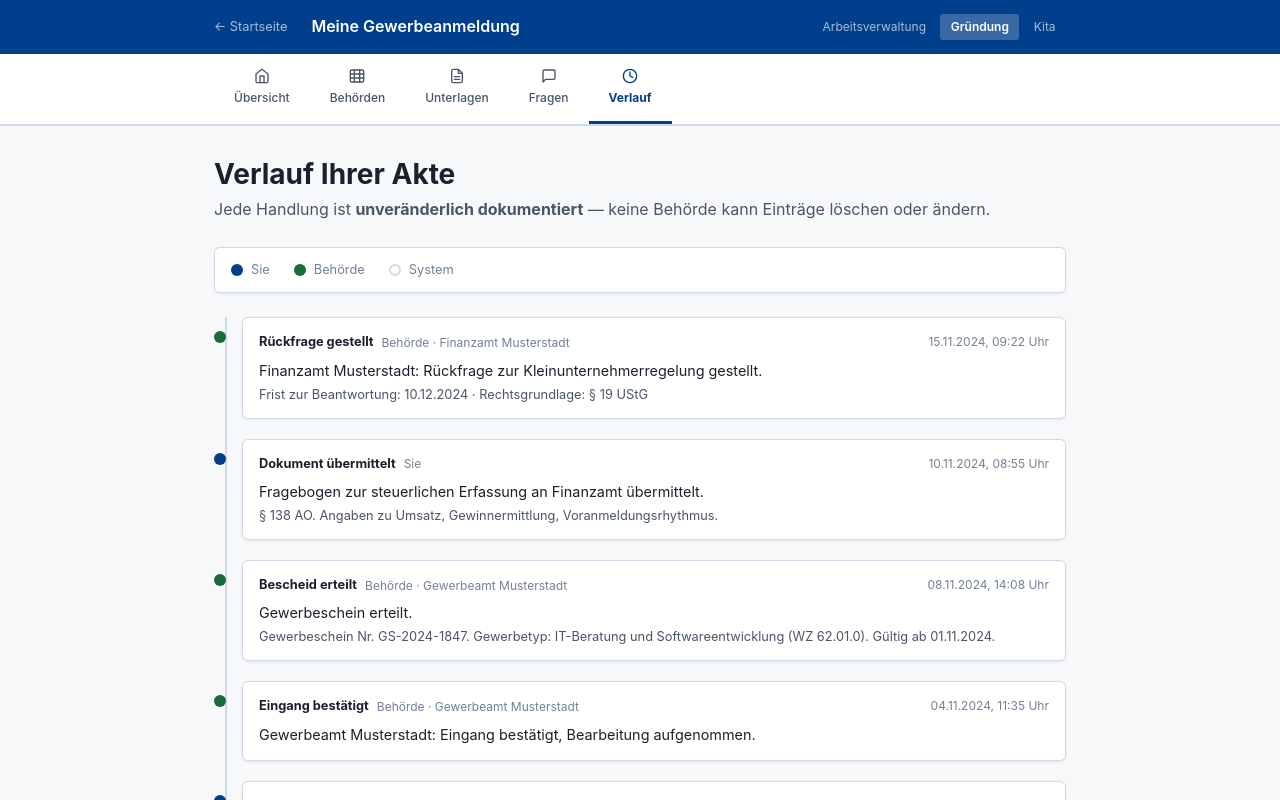
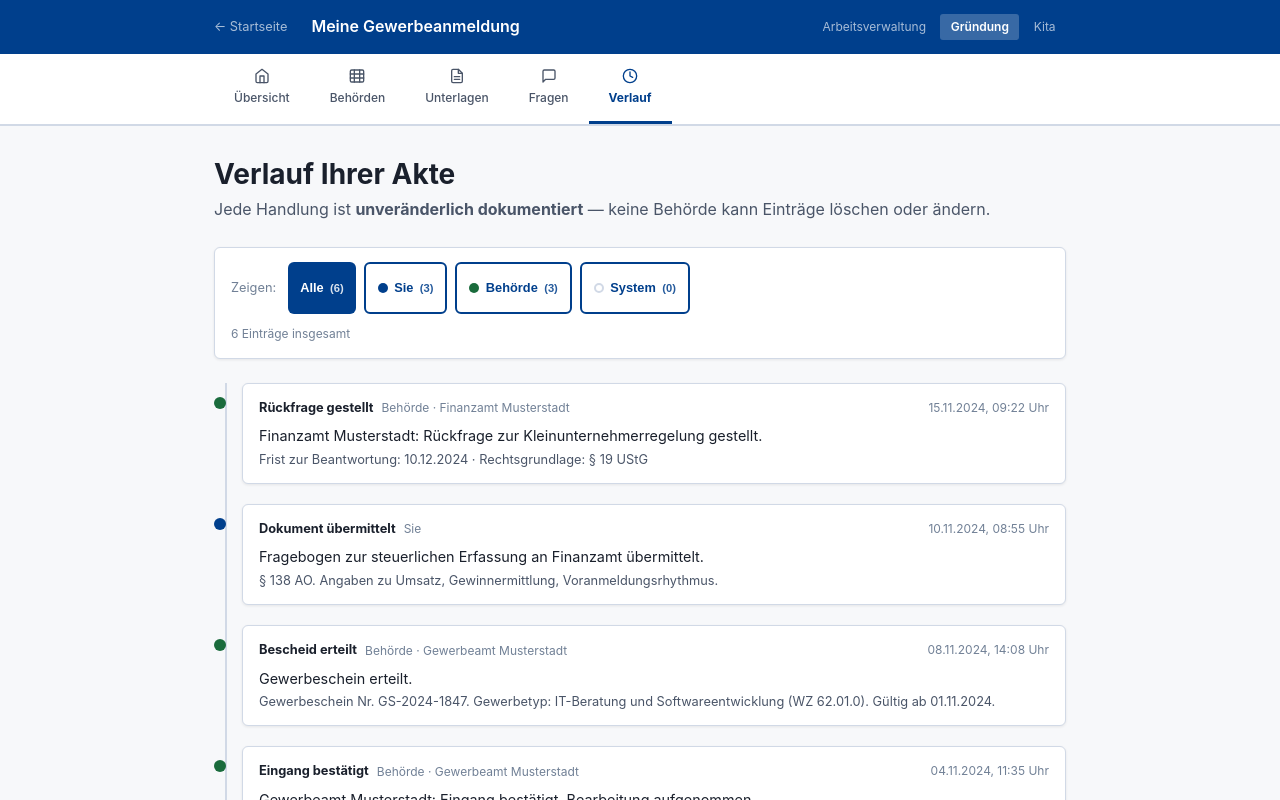
Before and after one commit to d0npedro/open-state, a Next.js app in the folder demo/: page /gruendung/verlauf in a window 1280 px wide. Shown: the top 800 px of the page. Built offline with nearby package versions, Linux system fonts and the light colour scheme.

Commit message:
feat(ug): verlauf filter by handelnde stelle
Client-side filter chips (Alle/Sie/Behörde/System) with counts and empty state on Verlauf; E2E coverage.

```diff
--- a/demo/app/gruendung/verlauf/page.tsx
+++ b/demo/app/gruendung/verlauf/page.tsx
@@ -1,5 +1,6 @@
 'use client';
 
+import { useMemo, useState } from 'react';
 import { useGruendungState } from '@/context/GruendungStateContext';
 import { Icon } from '@/components/Icon';
 import type { GruendungsEreignisTyp } from '@/types/gruendung';
@@ -22,21 +23,46 @@ const ereignisLabels: Record<GruendungsEreignisTyp, string> = {
   gruendungsakte_abgeschlossen: 'Akte abgeschlossen',
 };
 
-const stelleLabel: Record<string, string> = {
+type StelleFilter = 'ALLE' | 'GRUENDER' | 'BEHOERDE' | 'SYSTEM';
+
+const stelleLabel: Record<Exclude<StelleFilter, 'ALLE'>, string> = {
   GRUENDER: 'Sie',
   BEHOERDE: 'Behörde',
   SYSTEM:   'System',
 };
 
-const stelleDotStyle: Record<string, React.CSSProperties> = {
+const stelleDotStyle: Record<Exclude<StelleFilter, 'ALLE'>, React.CSSProperties> = {
   GRUENDER: { background: 'var(--color-primary)' },
   BEHOERDE: { background: 'var(--color-success)' },
   SYSTEM:   { background: 'white', border: '2px solid var(--color-border)' },
 };
 
+const filterOptions: { id: StelleFilter; label: string }[] = [
+  { id: 'ALLE',     label: 'Alle' },
+  { id: 'GRUENDER', label: 'Sie' },
+  { id: 'BEHOERDE', label: 'Behörde' },
+  { id: 'SYSTEM',   label: 'System' },
+];
+
 export default function VerlaufPage() {
   const { akte } = useGruendungState();
-  const chronologisch = [...akte.ereignisse].reverse();
+  const [filter, setFilter] = useState<StelleFilter>('ALLE');
+
+  const counts = useMemo(() => {
+    const base = { ALLE: 0, GRUENDER: 0, BEHOERDE: 0, SYSTEM: 0 };
+    for (const e of akte.ereignisse) {
+      base.ALLE += 1;
+      base[e.handelndeStelle] += 1;
+    }
+    return base;
+  }, [akte.ereignisse]);
+
+  const chronologisch = useMemo(() => {
+    const list = filter === 'ALLE'
+      ? akte.ereignisse
+      : akte.ereignisse.filter(e => e.handelndeStelle === filter);
+    return [...list].reverse();
+  }, [akte.ereignisse, filter]);
 
   return (
     <div style={{ display: 'flex', flexDirection: 'column', gap: '1.5rem' }}>
@@ -48,19 +74,78 @@ export default function VerlaufPage() {
         </p>
       </div>
 
-      {/* Legende */}
-      <div className="card" style={{ padding: '0.75rem 1rem' }}>
-        <div style={{ display: 'flex', gap: '1.5rem', flexWrap: 'wrap', fontSize: '0.8rem' }}>
-          {(['GRUENDER', 'BEHOERDE', 'SYSTEM'] as const).map(stelle => (
-            <div key={stelle} style={{ display: 'flex', alignItems: 'center', gap: '0.5rem' }}>
-              <div style={{ width: 12, height: 12, borderRadius: '50%', flexShrink: 0, ...stelleDotStyle[stelle] }} />
-              <span style={{ color: 'var(--color-text-muted)' }}>{stelleLabel[stelle]}</span>
+      {/* Filter nach handelnder Stelle */}
+      <div className="card" style={{ padding: '0.875rem 1rem' }}>
+        <div
+          role="group"
+          aria-label="Verlauf filtern nach handelnder Stelle"
+          style={{ display: 'flex', flexWrap: 'wrap', gap: '0.5rem', alignItems: 'center' }}
+        >
+          <span style={{ fontSize: '0.8rem', color: 'var(--color-text-muted)', marginRight: '0.25rem' }}>
+            Zeigen:
+          </span>
+          {filterOptions.map(opt => {
+            const active = filter === opt.id;
+            const count = counts[opt.id];
+            return (
+              <button
+                key={opt.id}
+                type="button"
+                aria-pressed={active}
+                onClick={() => setFilter(opt.id)}
+                className={active ? 'btn btn-primary' : 'btn btn-secondary'}
+                style={{
+                  fontSize: '0.8rem',
+                  padding: '0.35rem 0.75rem',
+                  display: 'inline-flex',
+                  alignItems: 'center',
+                  gap: '0.4rem',
+                }}
+              >
+                {opt.id !== 'ALLE' && (
+                  <span
+                    aria-hidden
+                    style={{
+                      width: 10,
+                      height: 10,
+                      borderRadius: '50%',
+                      flexShrink: 0,
+                      ...stelleDotStyle[opt.id],
+                    }}
+                  />
+                )}
+                {opt.label}
+                <span
+                  style={{
+                    fontSize: '0.7rem',
+                    opacity: 0.85,
+                    fontVariantNumeric: 'tabular-nums',
+                  }}
+                >
+                  ({count})
+                </span>
+              </button>
+            );
+          })}
         </div>
-          ))}
-        </div>
+        <p style={{ margin: '0.65rem 0 0', fontSize: '0.75rem', color: 'var(--color-text-muted)' }}>
+          {filter === 'ALLE'
+            ? `${counts.ALLE} Einträge insgesamt`
+            : `${chronologisch.length} von ${counts.ALLE} Einträgen · Filter: ${stelleLabel[filter]}`}
+        </p>
       </div>
 
       {/* Timeline */}
+      {chronologisch.length === 0 ? (
+        <div className="notice-box notice-box-neutral" role="status">
+          <Icon name="clock" size={15} style={{ flexShrink: 0 }} />
+          <span>
+            {filter === 'SYSTEM'
+              ? 'Noch keine System-Einträge. Automatische Statusmeldungen erscheinen hier nach Demo-Aktionen.'
+              : `Keine Einträge für „${filter === 'ALLE' ? 'Alle' : stelleLabel[filter as Exclude<StelleFilter, 'ALLE'>]}“.`}
+          </span>
+        </div>
+      ) : (
         <div style={{ position: 'relative', paddingLeft: '1.75rem' }}>
           <div style={{ position: 'absolute', left: '0.7rem', top: 0, bottom: 0, width: '2px', background: 'var(--color-border)' }} />
           {chronologisch.map((e, i) => {
@@ -95,6 +180,7 @@ export default function VerlaufPage() {
             );
           })}
         </div>
+      )}
 
       <div className="notice-box notice-box-neutral" style={{ fontSize: '0.8rem' }}>
         <Icon name="shield" size={15} style={{ flexShrink: 0 }} />
```
Also changed, not shown: 2 other files (tests, documents, lock files or other folders). Lines whose indentation alone changed are shown as unchanged.
